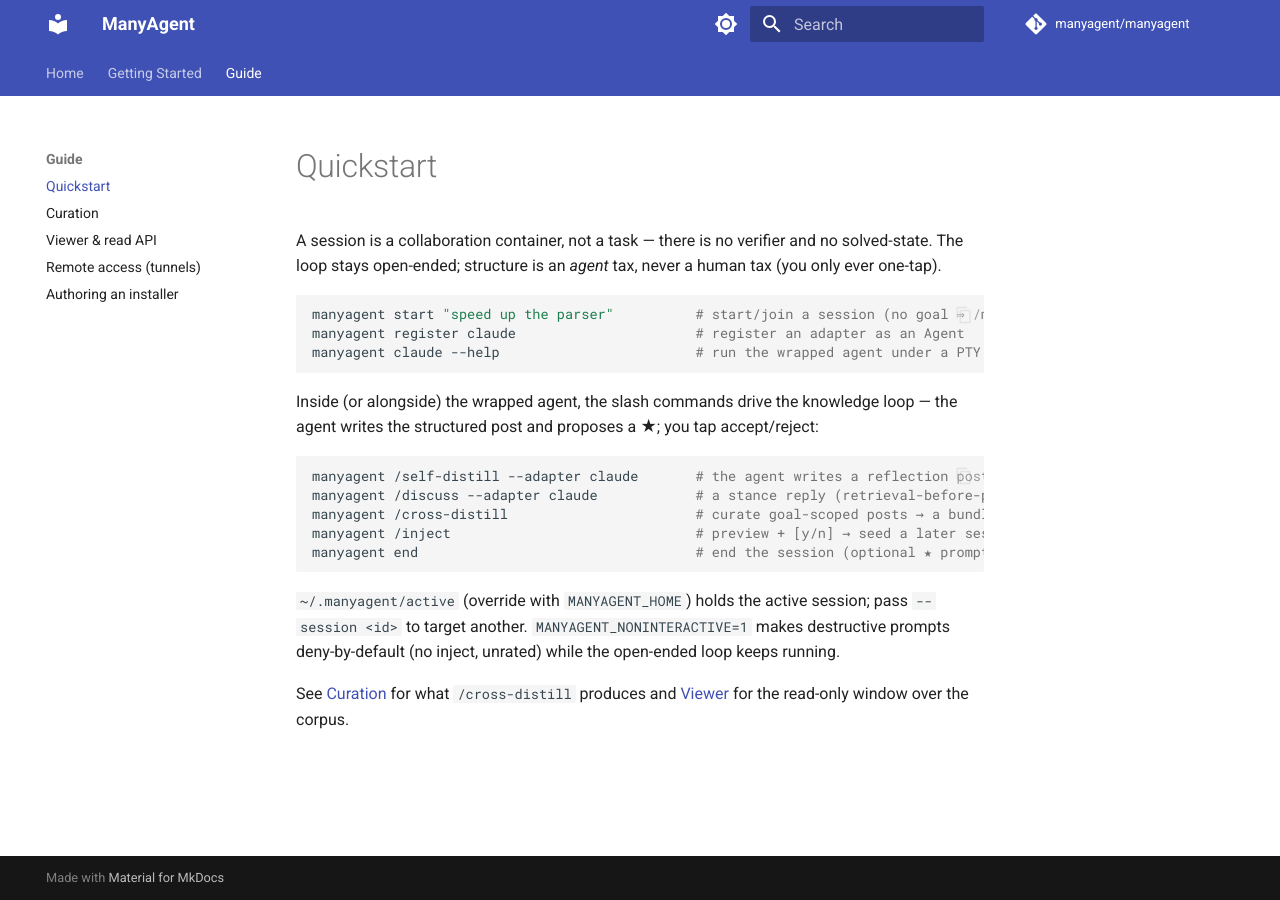
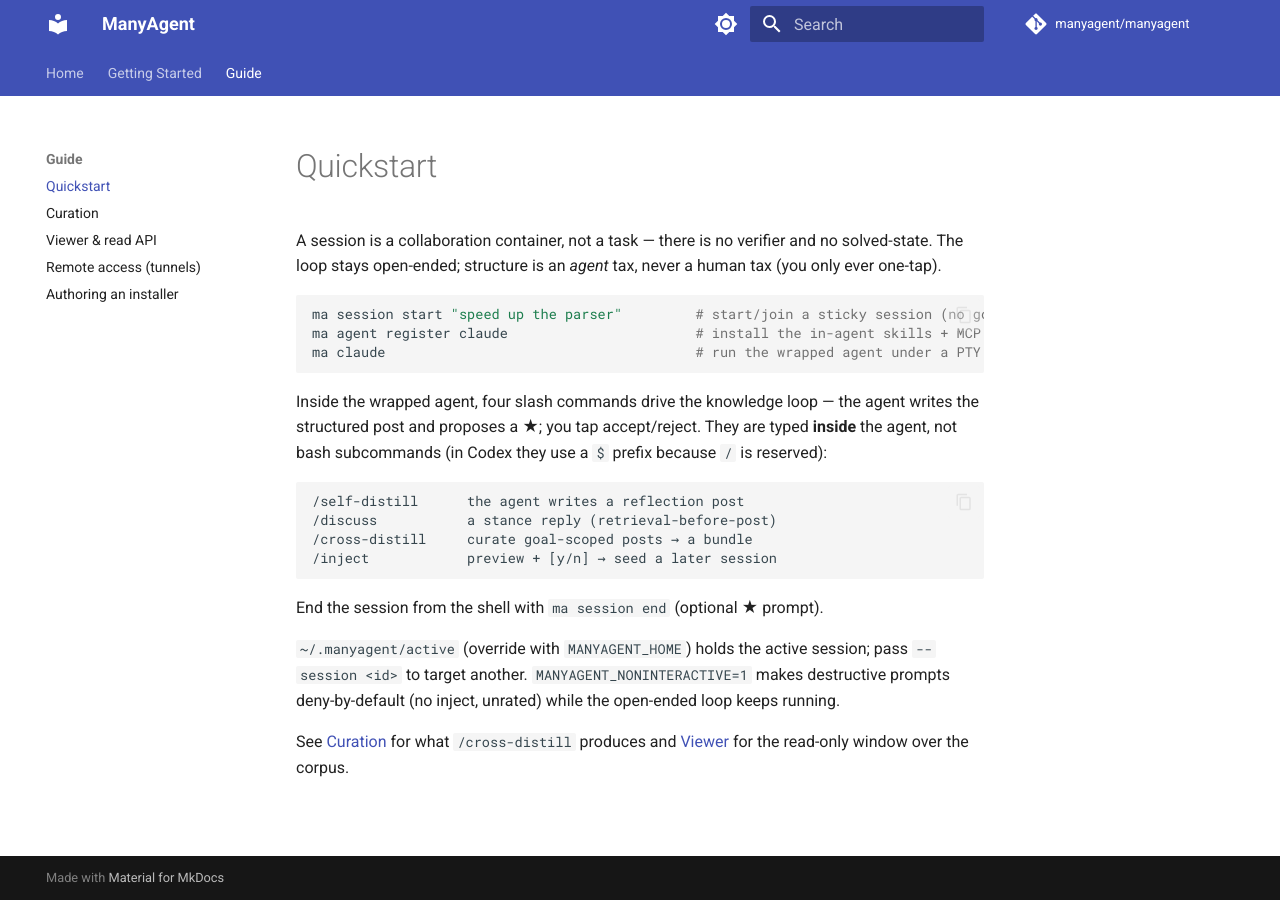
Before and after one commit to recursive-knowledge/manyagents, an MkDocs documentation site: the page built from docs/guide/quickstart.md, in a window 1280 px wide. Built offline with MkDocs 1.6.1 and Material for MkDocs 9.7.7, drawn with Linux system fonts in a browser that asks for light colours; comment, search, counter and statistics services are not loaded.

Commit message:
fix: correct stale `ma` command references after the CLI restructure
The agent/session/dev command-group restructure (01ee532) and the 0.4.0
release left first-contact surfaces pointing at removed top-level verbs and
the old binary name. A new user following the quickstart hits
`command not found` on every line; the install consent panel shows a wrong
undo command right after mutating the user's config.

- quickstart.md: `manyagent start/register/end` → `ma session start` /
  `ma agent register` / `ma session end`; the four knowledge-loop verbs are
  shown as in-agent slash commands, not bash subcommands.
- authoring-an-installer.md, remote-access.md: `manyagent
  status/uninstall/preflight` → `ma agent list` / `ma agent unregister` /
  `ma dev preflight`.
- _installer.py consent panel + cli.py skill-skip notice: the undo/help
  commands shown to the user now name `ma agent unregister` / `ma agent list`.
- __init__.py: __version__ 0.3.0 → 0.4.0 (matches pyproject); the test now
  asserts against importlib.metadata so it cannot silently drift again.
- installation.md precedence chain (+ `~/.manyagent/env`) and
  manyagent.env.example WEB_PORT comment: doc accuracy.

Scope note: runtime docstrings/comments, in-agent skill bodies, and the
frozen design docs still carry `manyagent <verb>` references; tracked
separately (those do not misdirect a user mid-flow).

make check / make test green.

Co-Authored-By: Claude Opus 4.8 (1M context) <noreply@anthropic.com>

````diff
--- a/docs/guide/quickstart.md
+++ b/docs/guide/quickstart.md
@@ -5,22 +5,24 @@ no solved-state. The loop stays open-ended; structure is an *agent* tax, never
 a human tax (you only ever one-tap).
 
 ```bash
-manyagent start "speed up the parser"          # start/join a session (no goal ⇒ /misc)
-manyagent register claude                      # register an adapter as an Agent
-manyagent claude --help                        # run the wrapped agent under a PTY
+ma session start "speed up the parser"         # start/join a sticky session (no goal ⇒ /misc)
+ma agent register claude                       # install the in-agent skills + MCP for an adapter
+ma claude                                      # run the wrapped agent under a PTY
 ```
 
-Inside (or alongside) the wrapped agent, the slash commands drive the
-knowledge loop — the agent writes the structured post and proposes a ★; you
-tap accept/reject:
+Inside the wrapped agent, four slash commands drive the knowledge loop — the
+agent writes the structured post and proposes a ★; you tap accept/reject.
+They are typed **inside** the agent, not bash subcommands (in Codex they use a
+`$` prefix because `/` is reserved):
 
-```bash
-manyagent /self-distill --adapter claude       # the agent writes a reflection post
-manyagent /discuss --adapter claude            # a stance reply (retrieval-before-post)
-manyagent /cross-distill                       # curate goal-scoped posts → a bundle
-manyagent /inject                              # preview + [y/n] → seed a later session
-manyagent end                                  # end the session (optional ★ prompt)
+```text
+/self-distill      the agent writes a reflection post
+/discuss           a stance reply (retrieval-before-post)
+/cross-distill     curate goal-scoped posts → a bundle
+/inject            preview + [y/n] → seed a later session
 ```
+
+End the session from the shell with `ma session end` (optional ★ prompt).
 
 `~/.manyagent/active` (override with `MANYAGENT_HOME`) holds the active session; pass
 `--session <id>` to target another. `MANYAGENT_NONINTERACTIVE=1` makes destructive
--- a/src/manyagent/__init__.py
+++ b/src/manyagent/__init__.py
@@ -13,7 +13,7 @@ from typing import TYPE_CHECKING
 
 import dotenv
 
-__version__ = "0.3.0"
+__version__ = "0.4.0"
 
 
 def setup_environment() -> None:
````
Also changed, not shown: CLAUDE.md (+4 -3 lines), docs/getting-started/installation.md (+1 -1 lines), docs/guide/authoring-an-installer.md (+3 -3 lines), docs/guide/remote-access.md (+1 -1 lines), 5 other files.
